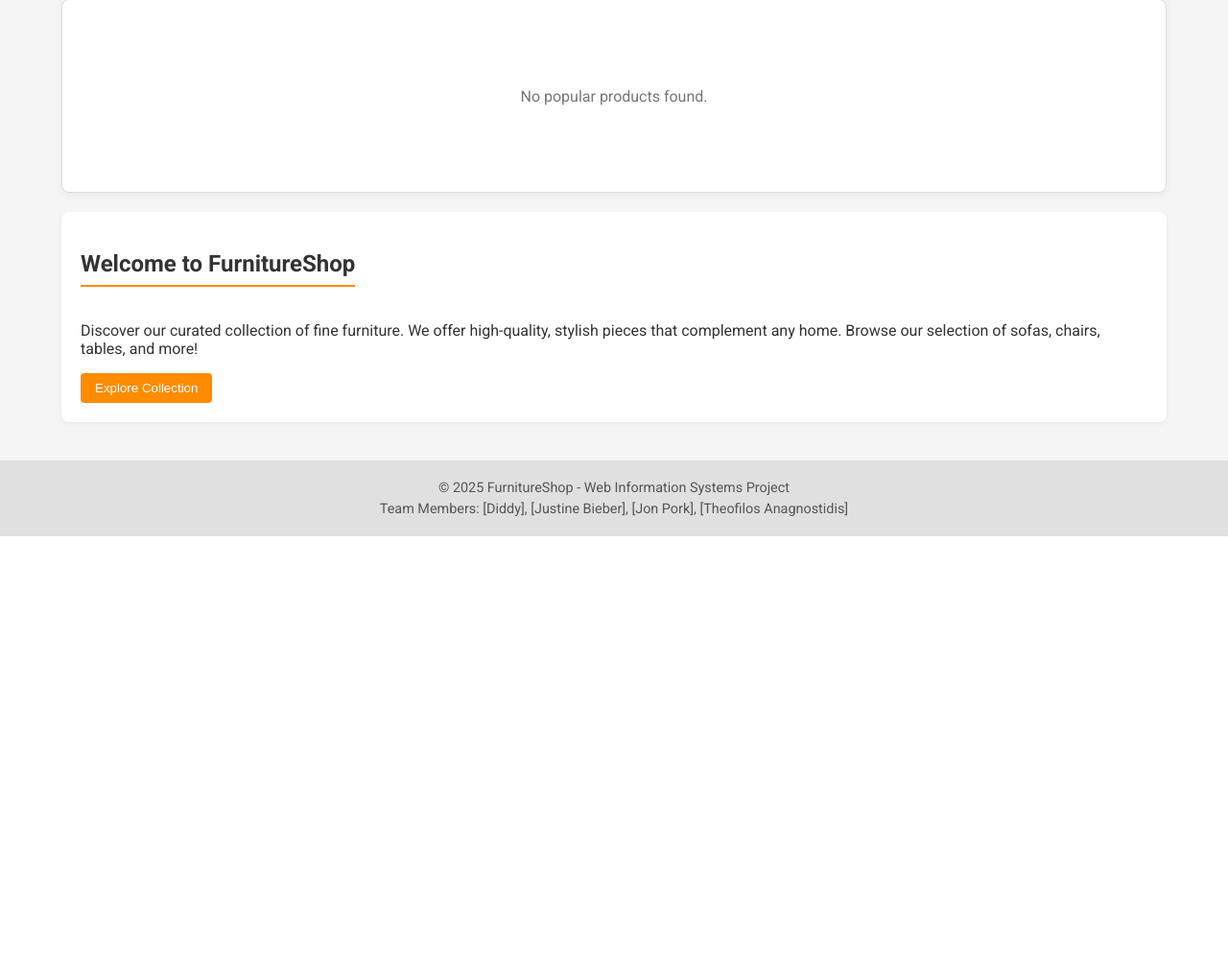
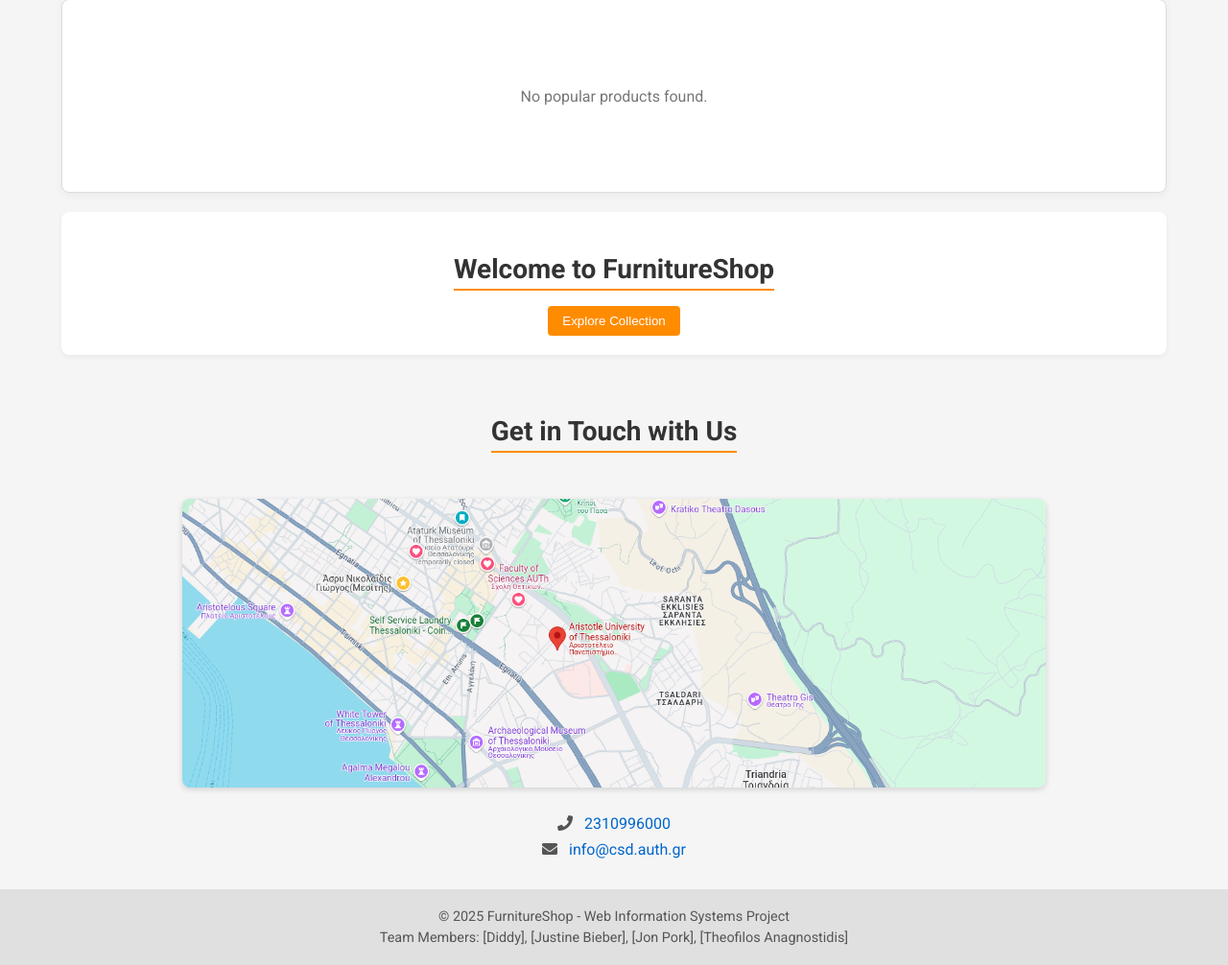
Before and after one commit to pompos02/simpleEshop, a Flask app: page / in a window 1280 px wide. Shown: the part 288-1294 px from the top of the page at 96% size. Before the commit the page ends 847 px from the top, so only its background shows below. Run offline with Flask 3, Linux system fonts and the light colour scheme; data that the repository does not hold is empty; some libraries are stand-ins or nearby versions.

Commit message:
added spice to homepage

```diff
--- a/web/static/css/style.css
+++ b/web/static/css/style.css
@@ -298,12 +298,21 @@ h2 {
 
 /* Sections */
 .content {
+    text-align: center;
     background-color: #fff;
     padding: 20px;
     border-radius: 8px;
     box-shadow: 0 2px 5px rgba(0, 0, 0, 0.05);
     margin: 20px 0;
 }
+
+.content h2 {
+    font-size: 1.75rem;
+    font-weight: bold;
+    display: inline-block;
+    padding-bottom: 0.25rem;
+    margin-bottom: 1rem;
+  }
 
 /* Button styles */
 button {
@@ -319,3 +328,49 @@ button {
 button:hover {
     background-color: #FF6D00; /* Darker orange on hover */
 }
+
+.contact-info {
+    text-align: center;
+    margin: 2rem 0;
+  }
+  .contact-wrapper {
+    text-align: center;
+    max-width: 900px;
+    margin: 0 auto;
+  }
+
+  .contact-heading {
+    font-size: 1.75rem;
+    font-weight: bold;
+    margin-bottom: 1rem;
+    display: inline-block;
+    padding-bottom: 0.25rem;
+  }
+  .contact-map {
+    max-width: 100%;
+    height: auto;
+    border-radius: 8px;
+    box-shadow: 0 2px 6px rgba(0,0,0,0.15);
+    margin-bottom: 1rem;
+    cursor: pointer;
+    transition: transform 0.2s;
+  }
+  .contact-map:hover {
+    transform: scale(1.02);
+  }
+
+  .contact-method {
+    font-size: 1rem;
+    margin: 0.5rem 0;
+  }
+  .contact-method i {
+    margin-right: 0.5rem;
+    color: #555;
+  }
+  .contact-method a {
+    color: #0066cc;
+    text-decoration: none;
+  }
+  .contact-method a:hover {
+    text-decoration: underline;
+  }
--- a/web/templates/homepage.html
+++ b/web/templates/homepage.html
@@ -31,13 +31,34 @@
 
         <section class="content">
             <h2>Welcome to FurnitureShop</h2>
-            <p>Discover our curated collection of fine furniture. We offer high-quality, stylish pieces that complement any home. Browse our selection of sofas, chairs, tables, and more!</p>
             <div class="cta-button">
                 <a href="/products"><button>Explore Collection</button></a>
             </div>
         </section>
     </main>
+    <div class="contact-wrapper">
+        <h2 class="contact-heading">Get in Touch with Us</h2>
 
+        <section class="contact-info">
+          <a href="https://maps.app.goo.gl/SzVQEV78fLsaqdHe8" target="_blank" rel="noopener">
+            <img
+              src="{{ url_for('static', filename='images/map.png') }}"
+              alt="FurnitureShop Location on Google Maps"
+              class="contact-map"
+            >
+          </a>
+
+          <p class="contact-method">
+            <i class="fas fa-phone"></i>
+            <a href="tel:2310996000">2310996000</a>
+          </p>
+
+          <p class="contact-method">
+            <i class="fas fa-envelope"></i>
+            <a href="mailto:info@csd.auth.gr">info@csd.auth.gr</a>
+          </p>
+        </section>
+      </div>
     <footer>
         <p>&copy; 2025 FurnitureShop - Web Information Systems Project</p>
         <p>Team Members: [Diddy], [Justine Bieber], [Jon Pork], [Theofilos Anagnostidis]</p>
```
Also changed, not shown: web/static/images/map.png (added).
